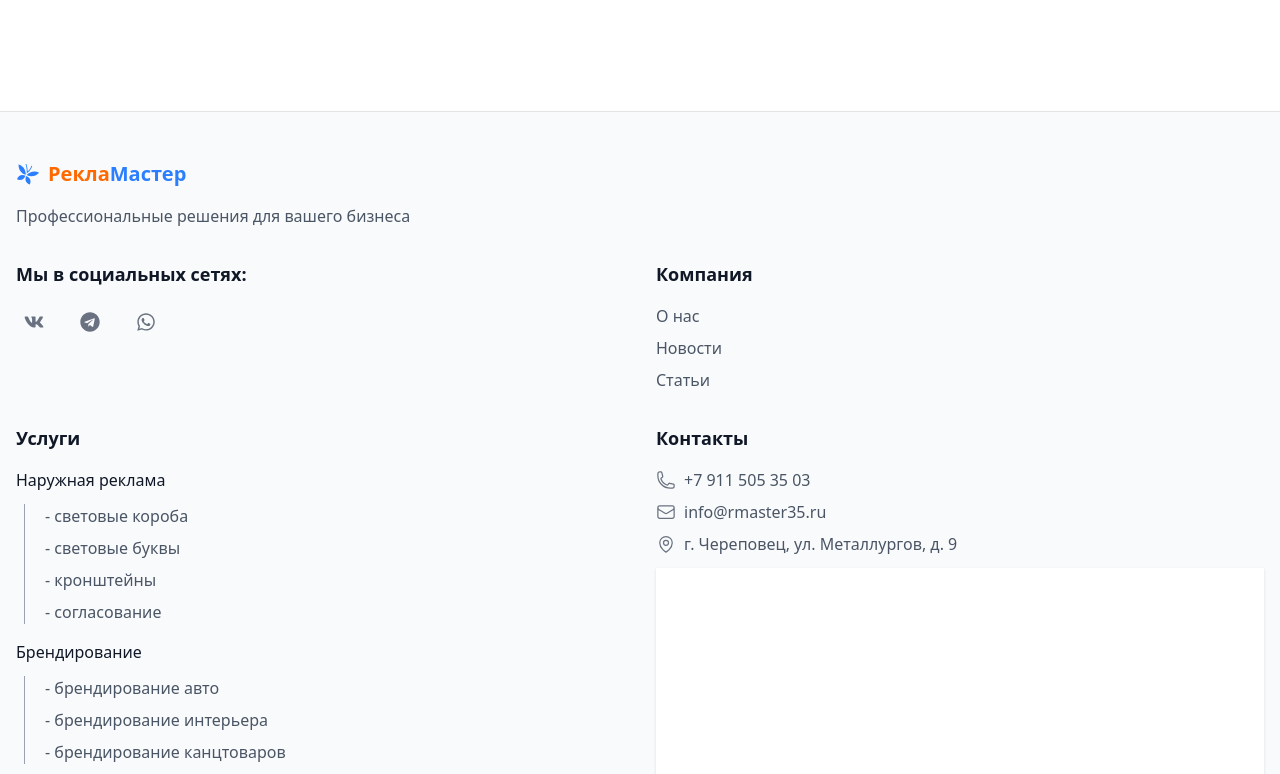
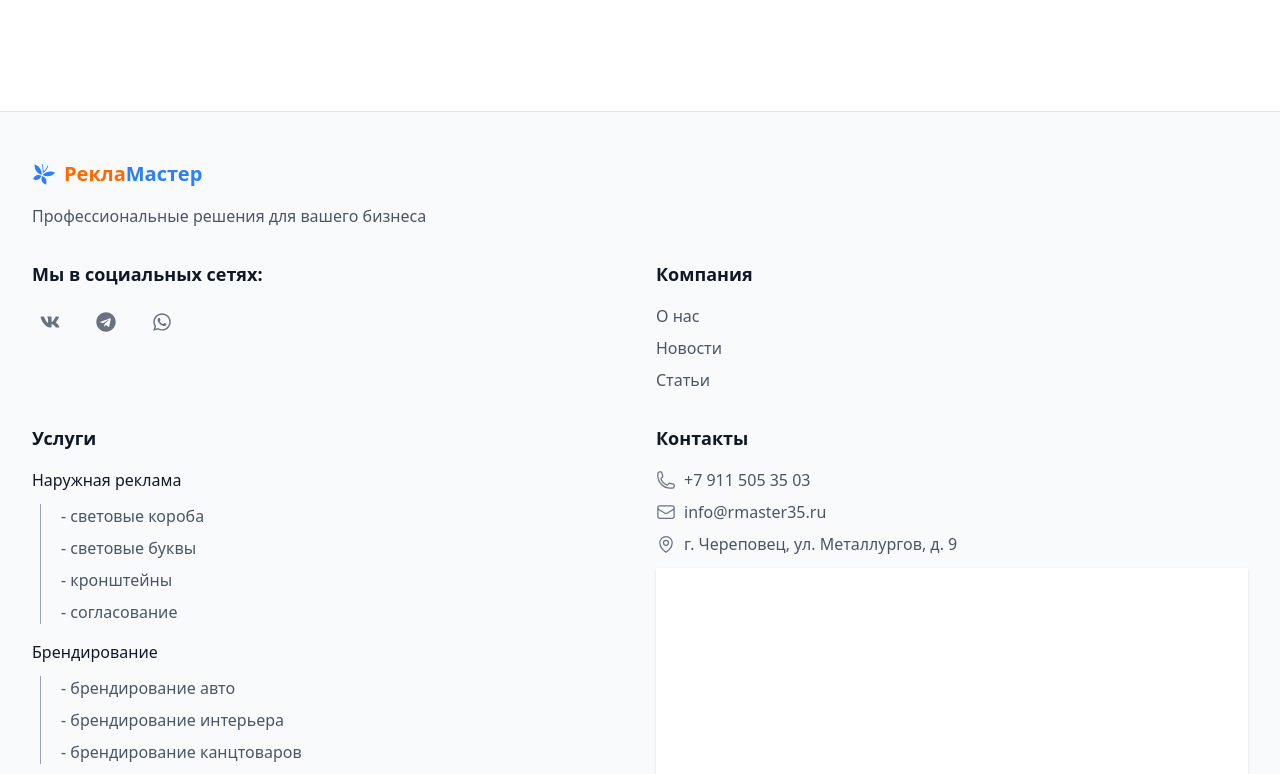
Before and after one commit to InteroperGit/adms, a Next.js app in the folder src/apps/web/advertise-agency-site/: page / in a window 1280 px wide. Shown: the part 4226-5000 px from the top of the page. Built offline with nearby package versions, Linux system fonts and the light colour scheme.

Commit message:
[AdvAgencySite] [Refactoring] Поправлена визуализация в Footer

```diff
--- a/src/apps/web/advertise-agency-site/src/components/footer/Footer.tsx
+++ b/src/apps/web/advertise-agency-site/src/components/footer/Footer.tsx
@@ -40,7 +40,7 @@ export default function Footer() {
 
     return (
         <footer className="bg-gray-50 dark:bg-gray-900 border-t">
-            <div className="container px-4 py-12 mx-auto">
+            <div className="container px-8 py-12 mx-auto">
                 <div className="grid grid-cols-1 md:grid-cols-2 lg:grud-cols-4 gap-8">
                     {/* Лого */}
                     <div className="space-y-4">
```
